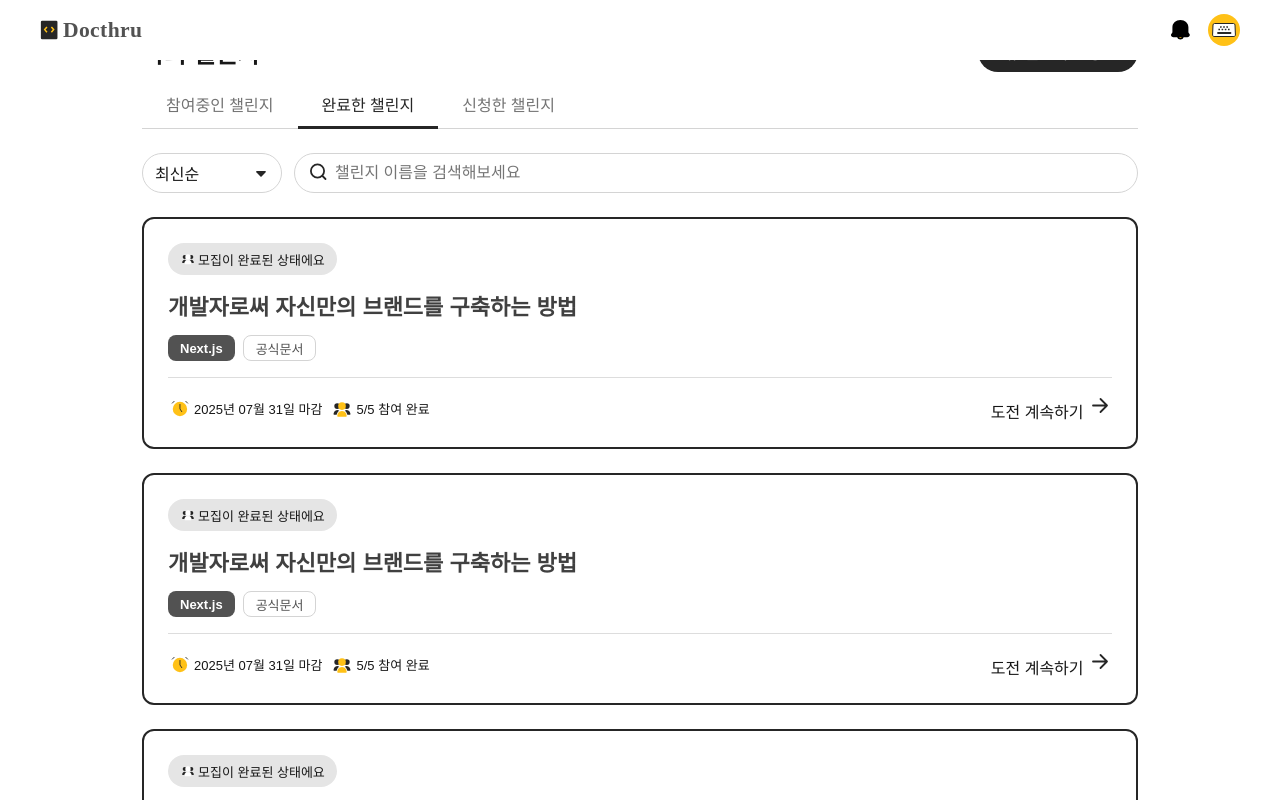
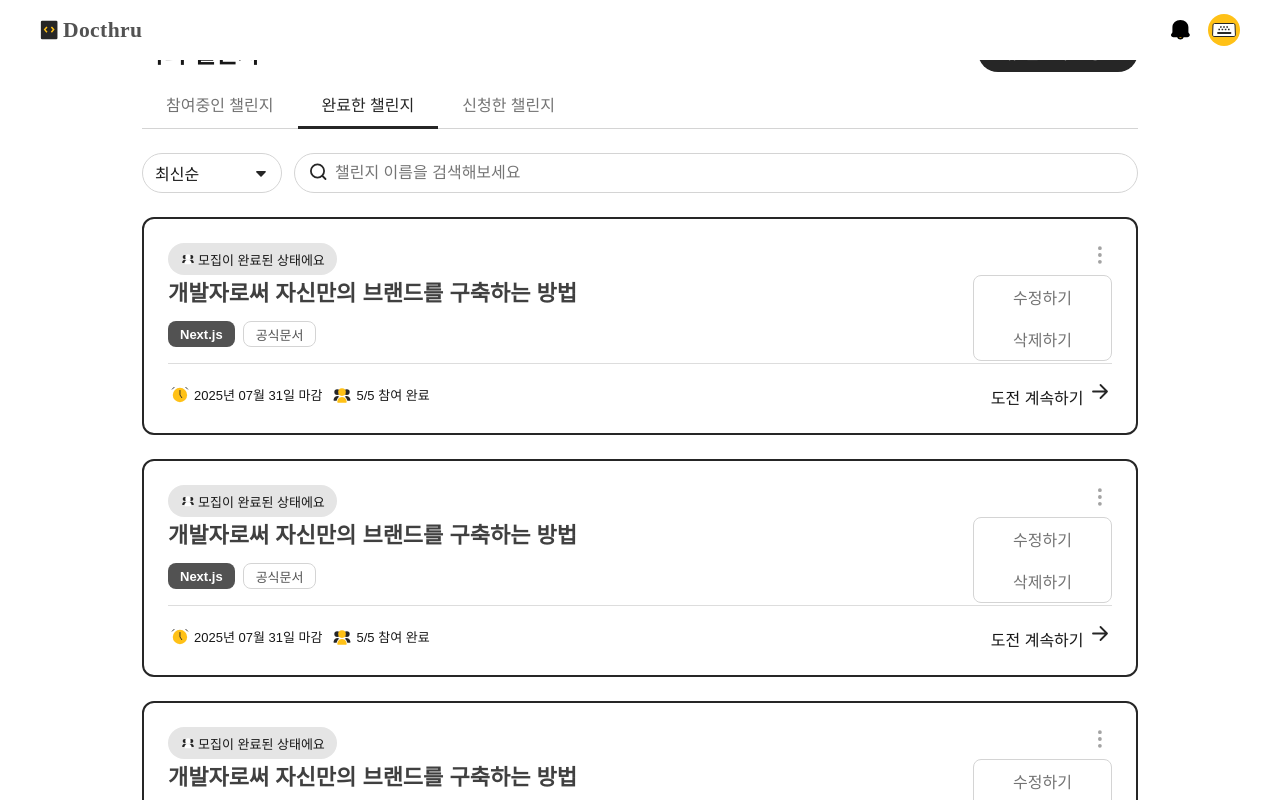
Before and after one commit to Codeit-MiddleProject-team2/7-docthru-team2-fe, a Next.js app: page /myChallenges in a window 1280 px wide. Shown: the top 800 px of the page. Built offline with nearby package versions, Linux system fonts and the light colour scheme.

Commit message:
feat:챌린지 카드와 연관된 수정/삭제 버튼 컴포넌트 #21

```diff
--- /dev/null
+++ b/components/challenges/btnOptions.js
@@ -0,0 +1,28 @@
+import Image from "next/image";
+import styles from "./btnOptions.module.css";
+import iconVerticalDot from "../../public/icons/ic_vertical_dot.svg";
+import { useState } from "react";
+
+export default function BtnOptions() {
+  const [isOpen, setIsOpen] = useState(true);
+  const handleOpen = () => {
+    setIsOpen((prev) => !prev);
+  };
+  return (
+    <>
+      <div className={styles.btnEl}>
+        <div className={styles.btnShowoptions} onClick={handleOpen}>
+          <Image src={iconVerticalDot} width={24} height={24} />
+        </div>
+        {isOpen && (
+          <div className={styles.btnOptions}>
+            <ul>
+              <li>수정하기</li>
+              <li>삭제하기</li>
+            </ul>
+          </div>
+        )}
+      </div>
+    </>
+  );
+}
--- /dev/null
+++ b/components/challenges/btnOptions.module.css
@@ -0,0 +1,37 @@
+.btnEl {
+  position: absolute;
+  top: 24px;
+  right: 24px;
+  width: 24px;
+  z-index: 5;
+}
+.btnShowoptions {
+  display: flex;
+  width: 24px;
+  height: 24px;
+  align-items: center;
+  justify-content: center;
+  background: none;
+  border: none;
+  box-sizing: border-box;
+}
+.btnOptions {
+  position: absolute;
+  top: 32px;
+  right: 0;
+  width: 139px;
+}
+.btnOptions ul {
+  border: 1px solid #d4d4d4;
+  border-radius: 8px;
+  background: #fff;
+}
+.btnOptions li {
+  height: 42px;
+  padding: 0 16px;
+  display: flex;
+  align-items: center;
+  justify-content: center;
+  color: #737373;
+  cursor: pointer;
+}
--- a/components/challenges/card.js
+++ b/components/challenges/card.js
@@ -5,6 +5,7 @@ import iconChallenger from "../../public/icons/ic_challenger.svg";
 import iconDeadline from "../../public/icons/ic_deadline.svg";
 import iconFilled from "../../public/icons/ic_filled.svg";
 import iconArrowRight from "../../public/icons/ic_arrow_right.svg";
+import BtnOptions from "./btnOptions.js";
 
 export default function ChallengeCard() {
   return (
@@ -16,10 +17,12 @@ export default function ChallengeCard() {
               <Image src={iconFilled} width={16} height={16} />
               모집이 완료된 상태에요
             </span>
+            <p className={styles.title}>
+              <a href="#">개발자로써 자신만의 브랜드를 구축하는 방법</a>
+            </p>
+            <BtnOptions />
           </div>
-          <p className={styles.title}>
-            <a href="#">개발자로써 자신만의 브랜드를 구축하는 방법</a>
-          </p>
+
           <div className={styles.docTypeInfo}>
             <span className={`${styles.chip} ${styles.type}`}>Next.js</span>
             <span className={`${styles.chip} ${styles.category}`}>
--- a/components/challenges/card.module.css
+++ b/components/challenges/card.module.css
@@ -1,4 +1,5 @@
 .item {
+  position: relative;
   display: flex;
   flex-direction: column;
   padding: 24px;
```
Also changed, not shown: public/icons/ic_vertical_dot.svg (added).
